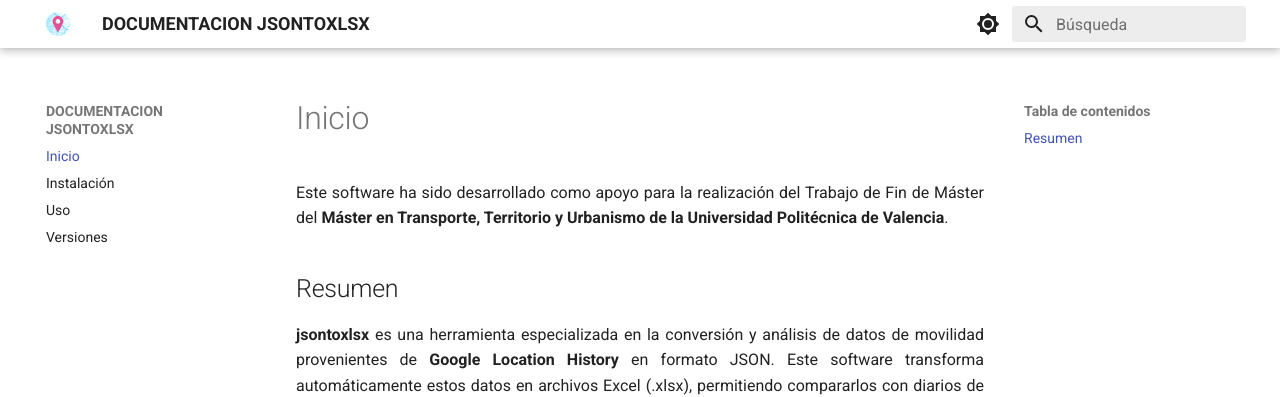
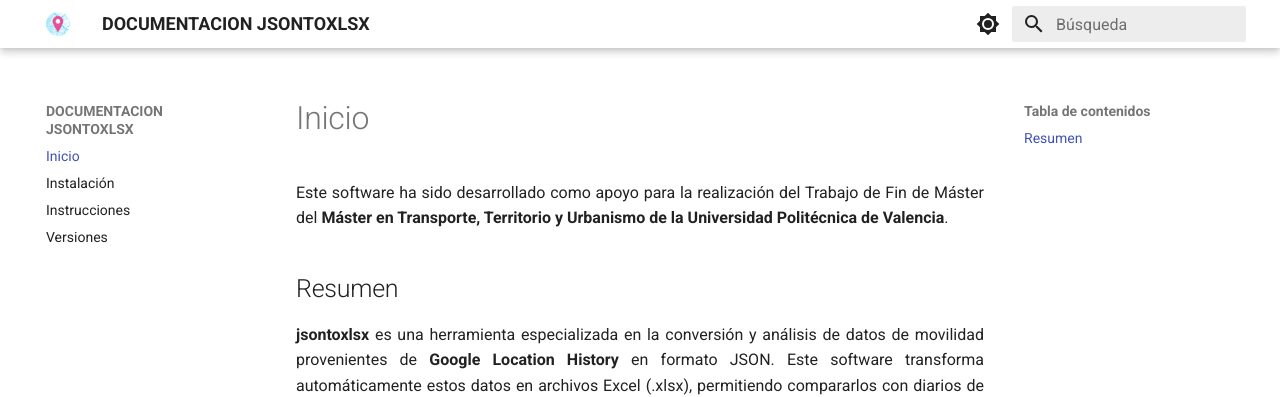
Before and after one commit to jarayavarela/jmvtoxlsx, an MkDocs documentation site: the page built from docs/index.md, in a window 1280 px wide. Shown: the top 397 px of the page. Built offline with MkDocs 1.6.1 and Material for MkDocs 9.7.7, drawn with Linux system fonts in a browser that asks for light colours.

Commit message:
docs: actualiza configuración YML para la documentación

```diff
--- a/mkdocs.yml
+++ b/mkdocs.yml
@@ -59,5 +59,5 @@ markdown_extensions:
 nav:
   - Inicio: index.md
   - Instalación: instalacion.md
-  - Uso : instrucciones.md
+  - Instrucciones : instrucciones.md
   - Versiones : versiones.md
```
